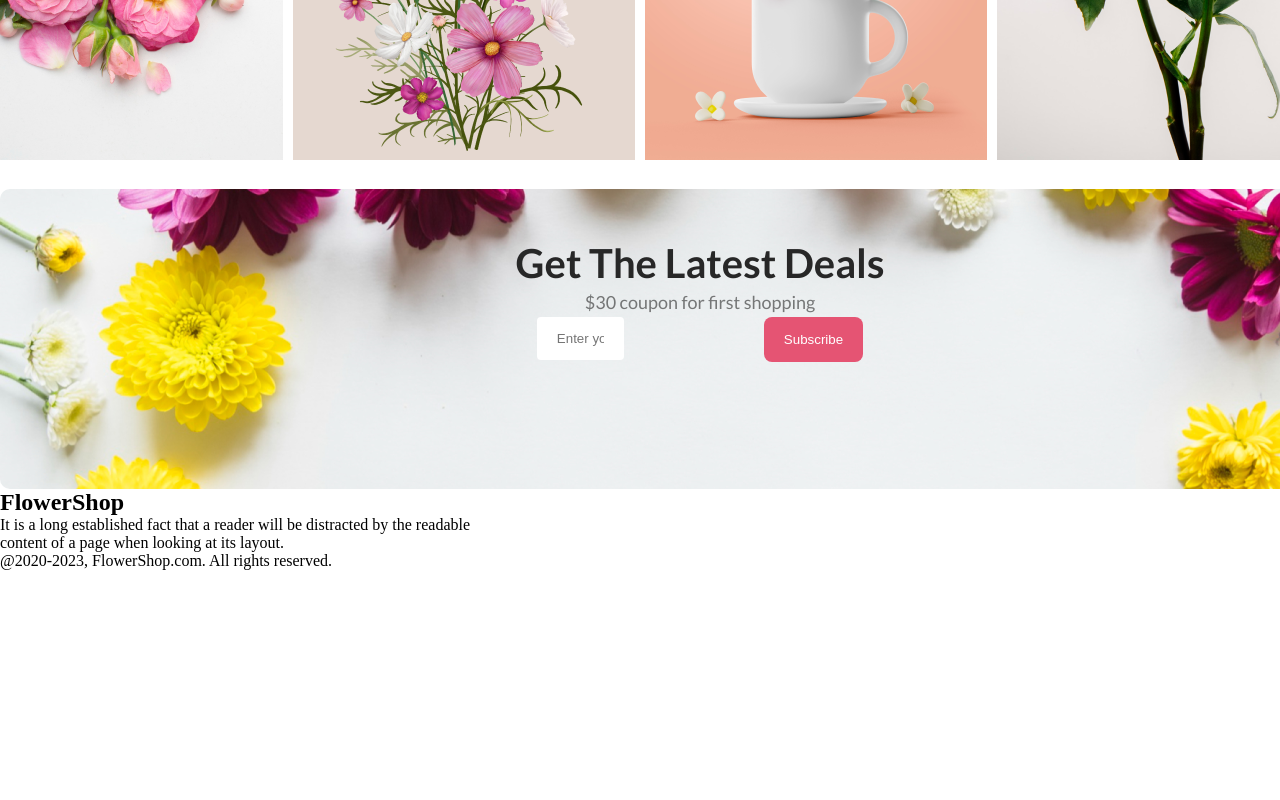
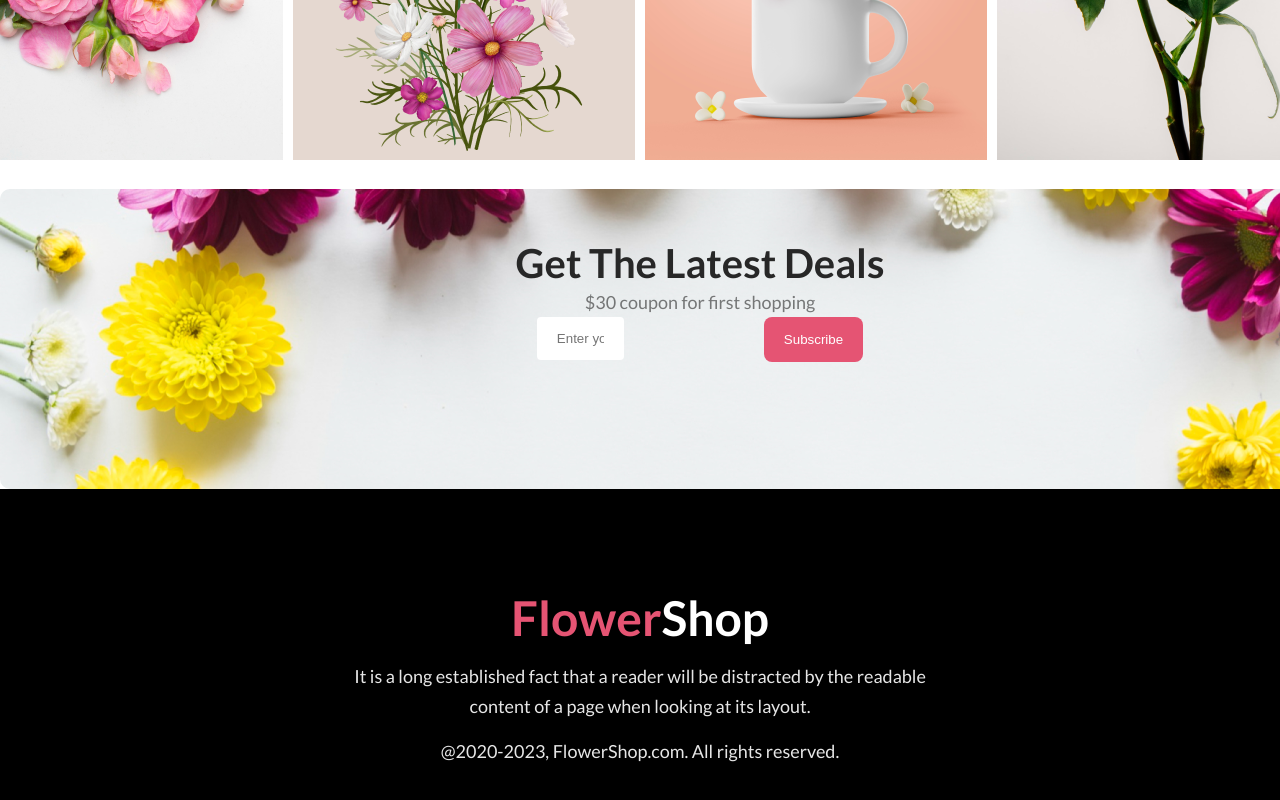
Before and after one commit to Plabon752266/my-first-assignment, a plain HTML site: page index.html in a window 1280 px wide. Shown: the part 1638-2438 px from the top of the page. Before the commit the page ends 2208 px from the top, so only its background shows below. Drawn offline with Linux system fonts and the light colour scheme.

Commit message:
footer updated

```diff
--- a/style.css
+++ b/style.css
@@ -178,7 +178,8 @@
     border: none;
     box-sizing: border-box;
 }
-.btn-shop button{
+
+.btn-shop button {
     padding: 15px 20px;
     border-radius: 8px;
     border: none;
@@ -187,6 +188,32 @@
 }
 
 /* footer section */
-footer{
+footer {
+    width: 100%;
+    padding: 100px;
+    background-color: black;
+    color: white;
+    font-family: Lato;
+    display: flex;
+    flex-direction: column;
+    justify-content: center;
+    align-items: center;
+    line-height: normal;
+    gap: 15px;
+}
 
+.flower {
+    color: #E55473;
 }
+footer h2{
+font-family: Lato;
+font-size: 48px;
+font-weight: 800;
+}
+footer p {
+    color: rgba(255, 255, 255, 0.90);
+    font-size: 18px;
+    font-weight: 400;
+    line-height: 30px;
+    text-align: center;
+}
```
